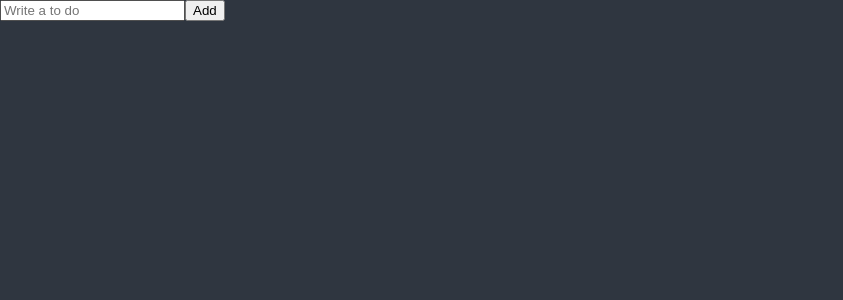
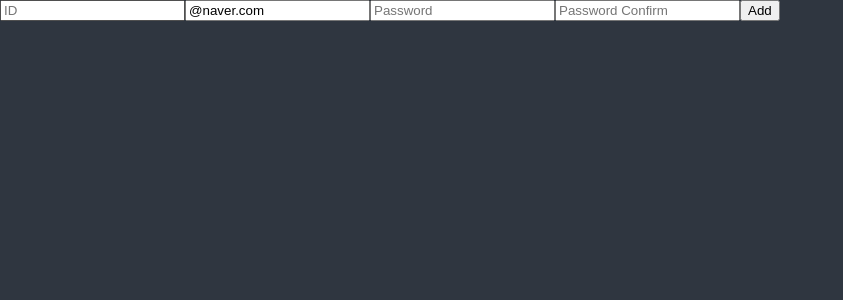
Before and after one commit to yongwoo-jeong/react-to-do-list, a React (Create React App) app: page / in a window 1280 px wide. Shown: the top 300 px of the page, without its empty margins (0-843 px from the left). Built offline with nearby package versions, Linux system fonts and the light colour scheme.

Commit message:
react-hook-form

```diff
--- a/src/ToDoList.tsx
+++ b/src/ToDoList.tsx
@@ -1,25 +1,94 @@
 import React, { useState } from "react";
+import { useForm } from "react-hook-form";
+
+interface IFom {
+  id: string;
+  email: string;
+  password1?: string;
+  password2?: string;
+  extraError?: string;
+}
 
 function ToDoList() {
+  const {
+    register,
+    handleSubmit,
+    formState: { errors },
+    setError,
+  } = useForm<IFom>({
+    defaultValues: {
+      email: "@naver.com",
+    },
+  });
+  const onValid = (data: IFom) => {
+    if (data.password1 !== data.password2) {
+      setError(
+        "password1",
+        { message: "Password are not the same" },
+        { shouldFocus: true }
+      );
+    }
+    //  setError("extraError", { message: "server offline" });
+  };
+  console.log(errors);
+  return (
+    <div>
+      <form onSubmit={handleSubmit(onValid)}>
+        <input
+          {...register("id", {
+            required: "ID is Required",
+            validate: (value) => !value.includes("admin"),
+          })}
+          placeholder="ID"
+        />
+        <input
+          {...register("email", {
+            required: "Email is required.",
+            pattern: {
+              value: /^[A-Za-z0-9._%+-]+@naver.com$/,
+              message: "Only naver is  allowed.",
+            },
+          })}
+          placeholder="Email"
+        />
+        <span>{errors?.email?.message}</span>
+        <input {...register("password1")} placeholder="Password" />
+        <span>{errors?.password1?.message}</span>
+        <input {...register("password2")} placeholder="Password Confirm" />
+        <span>{errors?.password2?.message}</span>
+        <button>Add</button>
+        <span>{errors?.extraError?.message}</span>
+      </form>
+    </div>
+  );
+}
+
+/* function ToDoList() {
   const [toDo, setToDo] = useState("");
+  const [toDoError, setToDoError] = useState("");
   const onChage = (event: React.FormEvent<HTMLInputElement>) => {
     const {
       currentTarget: { value },
     } = event;
+    setToDoError("");
     setToDo(value);
   };
   const onSubmit = (event: React.FormEvent<HTMLFormElement>) => {
     event.preventDefault();
-    console.log(toDo);
+    if (toDo.length < 10) {
+      return setToDoError("To Do Should Be Longer");
+    }
+    console.log("Submit");
   };
   return (
     <div>
       <form onSubmit={onSubmit}>
         <input onChange={onChage} value={toDo} placeholder="Write a to do" />
         <button>Add</button>
+        {toDoError !== "" ? toDoError : null}
       </form>
     </div>
   );
-}
+} */
 
 export default ToDoList;
```
